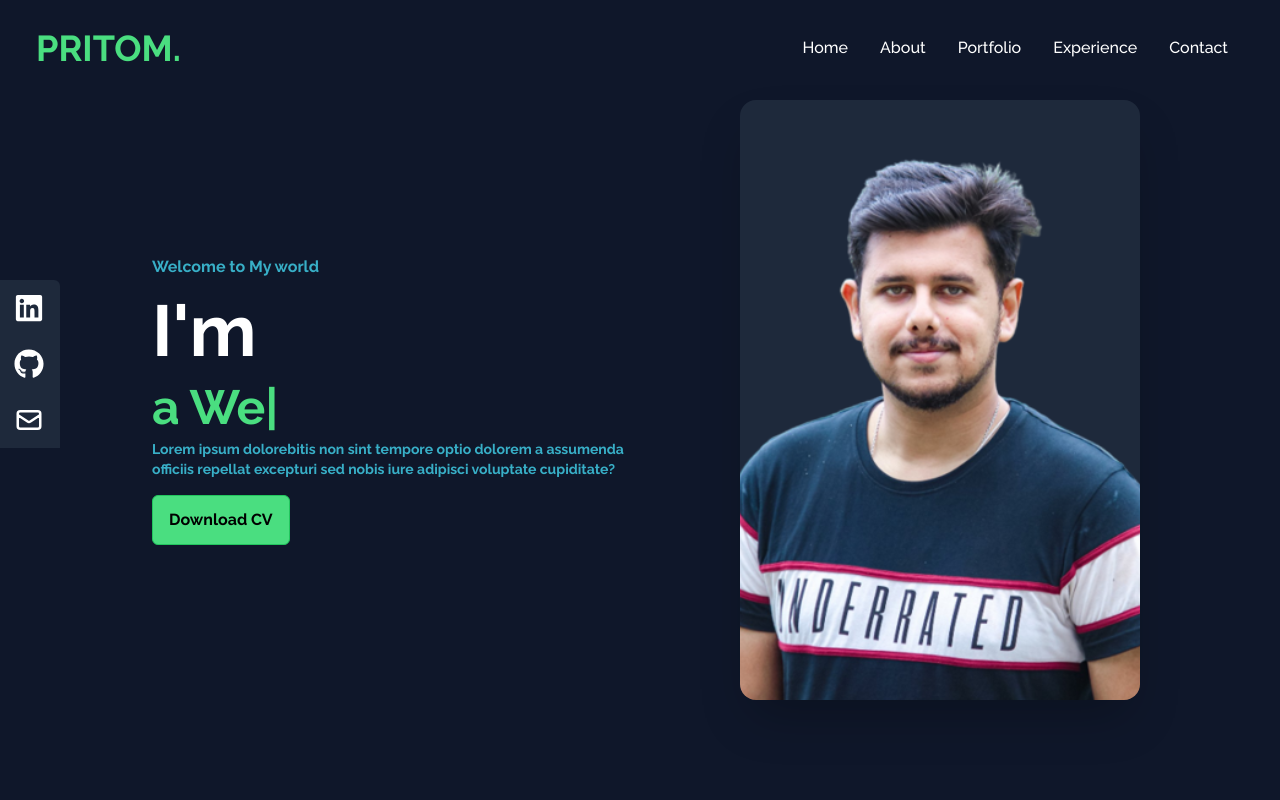
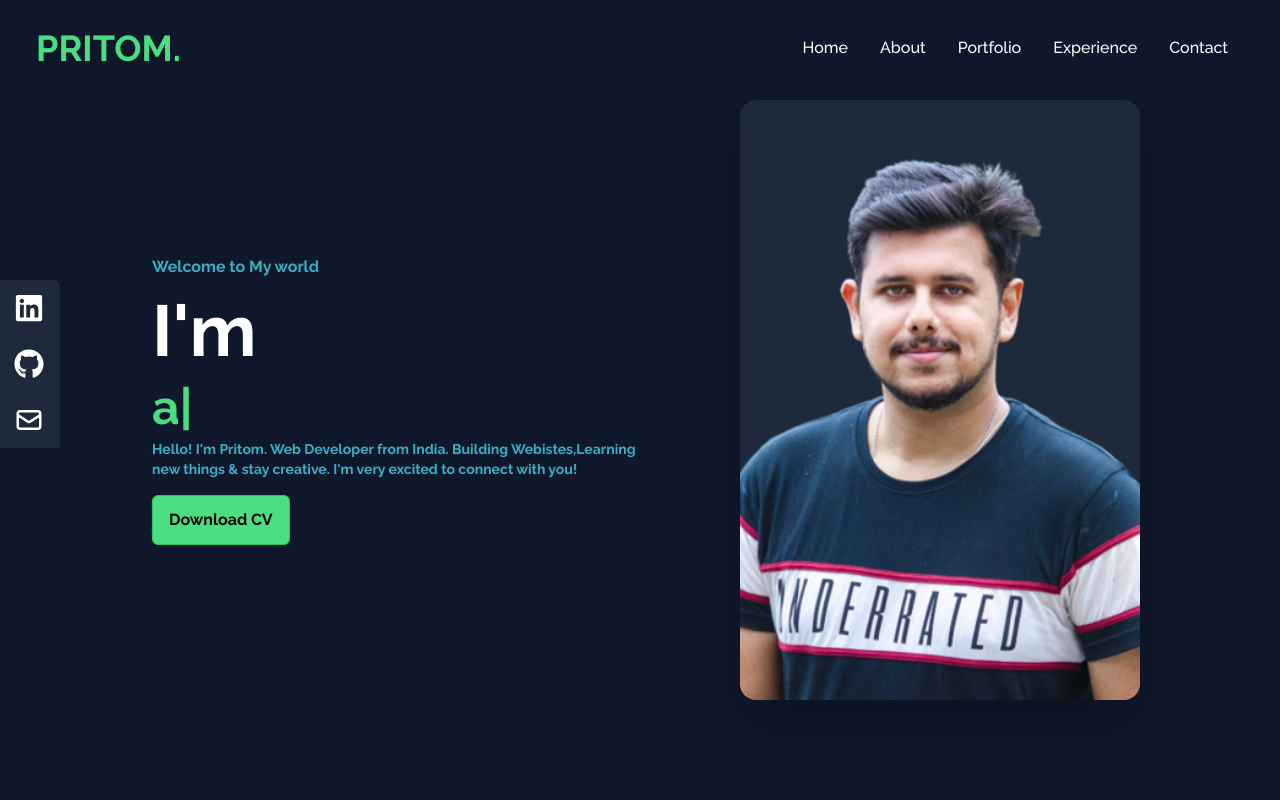
Before and after one commit to prtm737/react-portfolio, a React (Create React App) app: page / in a window 1280 px wide. Shown: the top 800 px of the page. Built offline with nearby package versions, Linux system fonts and the light colour scheme.

Commit message:
Update Hero.jsx
Description update

```diff
--- a/src/components/Hero.jsx
+++ b/src/components/Hero.jsx
@@ -14,16 +14,17 @@ const Hero = () => {
             </h1>
             <Typed
               className="lg:text-5xl md:text-4xl text-3xl font-bold md:py-3 md:pb-5 text-[#4ADE80]  "
-              strings={["a Web Developer", "a Content Creator", "a Blogger"]}
+              strings={[ "Pritom Parashar", "a Web Developer", "a Content Creator"]}
               typeSpeed={30}
-              backSpeed={50}
+              backSpeed={40}
               loop
             />
           </div>
           <p className="text-[#38AFC7] text-sm font-bold pt-2">
-            Lorem ipsum dolorebitis non sint tempore optio dolorem a assumenda
-            officiis repellat excepturi sed nobis iure adipisci voluptate
-            cupiditate?
+           Hello! I'm Pritom.
+           Web Developer from India.
+           Building Webistes,Learning new things & stay creative.
+           I'm very excited to connect with you!
           </p>
           <button
             type="button"
```
